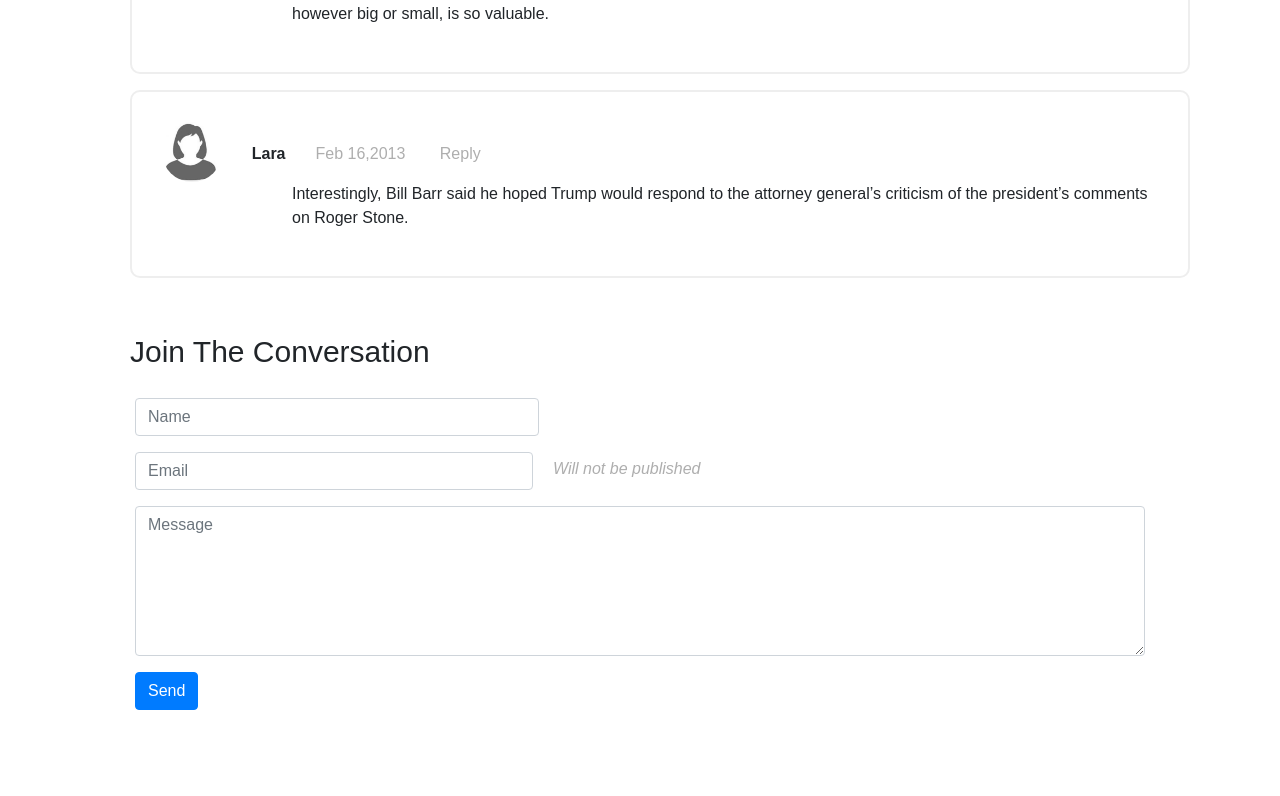
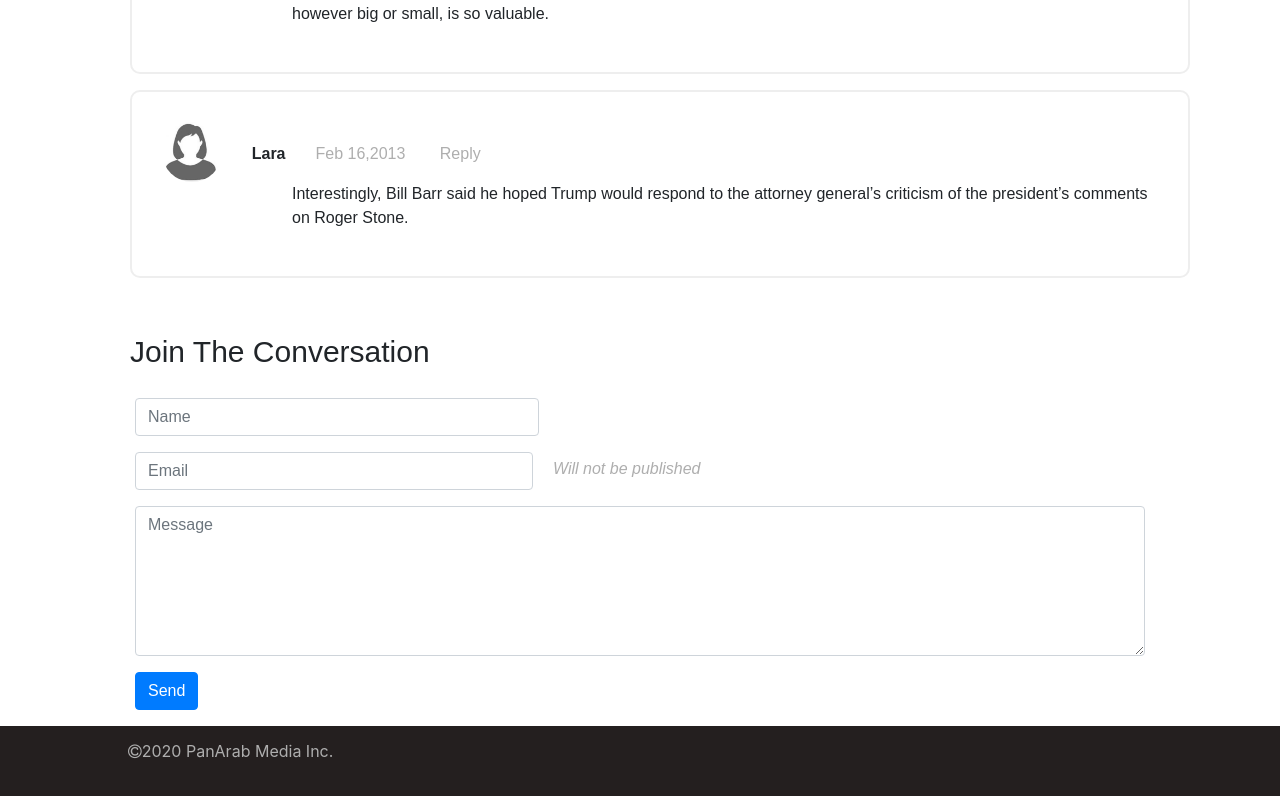
Before and after one commit to Rue281/google-news, an Angular app: page /details/1/1/1/1/1/1 in a window 1280 px wide. Shown: the part 1591-2387 px from the top of the page. Before the commit the page ends 2317 px from the top, so only its background shows below. Built offline with nearby package versions, Linux system fonts and the light colour scheme.

Commit message:
creating footer component

```diff
--- a/src/app/app.component.html
+++ b/src/app/app.component.html
@@ -1,2 +1,3 @@
 <app-header></app-header>
 <router-outlet></router-outlet>
+<app-footer></app-footer>
--- a/src/app/app.module.ts
+++ b/src/app/app.module.ts
@@ -11,6 +11,7 @@ import { NewsDetailsComponent } from './news-details/news-details.component';
 import { NewsListComponent } from './news-list/news-list.component';
 import { FormComponent } from './form/form.component';
 import { HeaderComponent } from './header/header.component';
+import { FooterComponent } from './footer/footer.component';
 
 // const routes: Routes = [
 //   {path: '', component: AppComponent},
@@ -25,6 +26,7 @@ import { HeaderComponent } from './header/header.component';
     NewsListComponent,
     FormComponent,
     HeaderComponent,
+    FooterComponent,
   ],
   imports: [
     BrowserModule,
--- /dev/null
+++ b/src/app/footer/footer.component.css
@@ -0,0 +1,9 @@
+.footer{
+    height: 70px;
+    background-color:#241f1f;
+}
+p{
+    color: #AEAEAE;
+    padding-left: 10%;
+    padding-top: 1%;
+}
--- /dev/null
+++ b/src/app/footer/footer.component.html
@@ -0,0 +1,7 @@
+<footer class="footer">
+
+      <p>
+        <i class="fa fa-copyright"></i>2020 PanArab Media Inc.
+        </p>
+
+    </footer>
--- /dev/null
+++ b/src/app/footer/footer.component.ts
@@ -0,0 +1,15 @@
+import { Component, OnInit } from '@angular/core';
+
+@Component({
+  selector: 'app-footer',
+  templateUrl: './footer.component.html',
+  styleUrls: ['./footer.component.css']
+})
+export class FooterComponent implements OnInit {
+
+  constructor() { }
+
+  ngOnInit() {
+  }
+
+}
--- a/src/app/news-list/news-list.component.html
+++ b/src/app/news-list/news-list.component.html
@@ -10,5 +10,3 @@
     <p *ngIf="article.author" >By <span >{{article.author}}</span></p>
   </li>
 </ul>
-<!-- <app-news-details [data]="articles"></app-news-details> -->
-<!-- <router-outlet></router-outlet> -->
```
Also changed, not shown: 1 other file (tests, documents, lock files or other folders).
